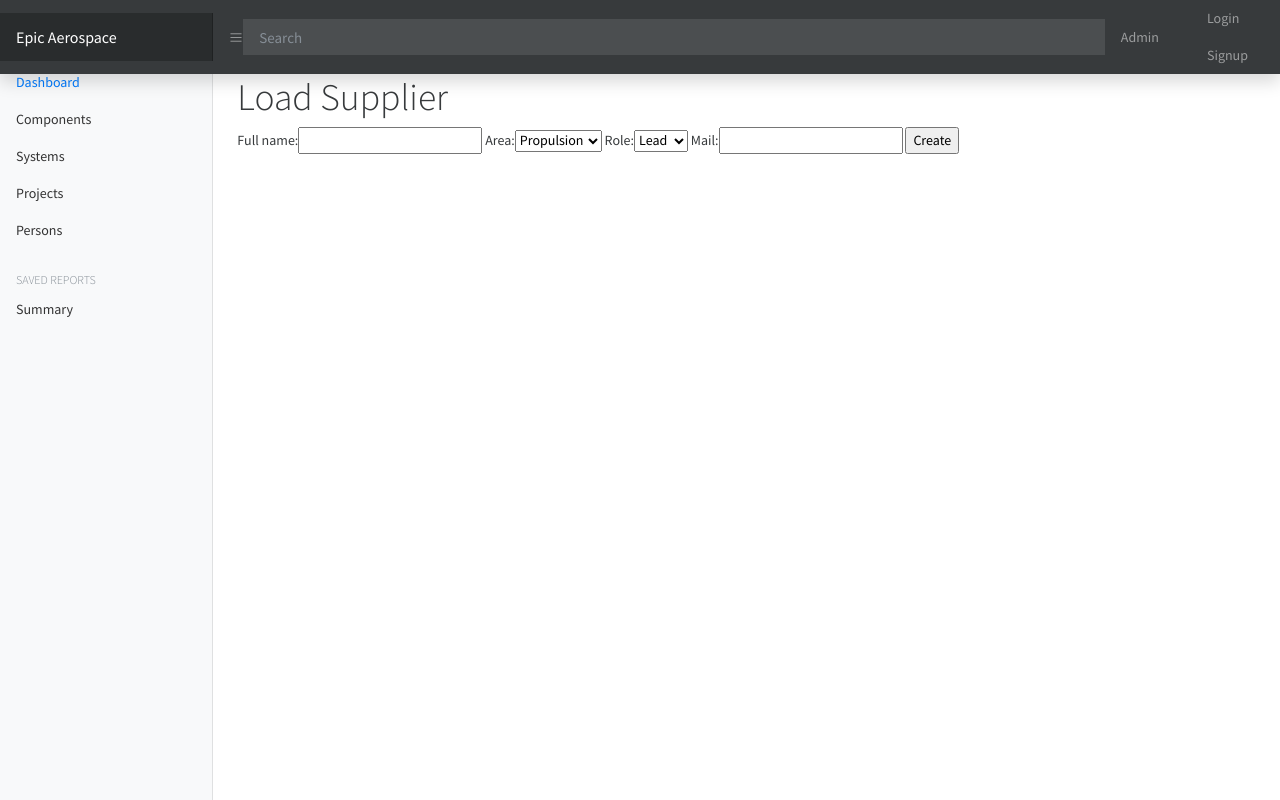
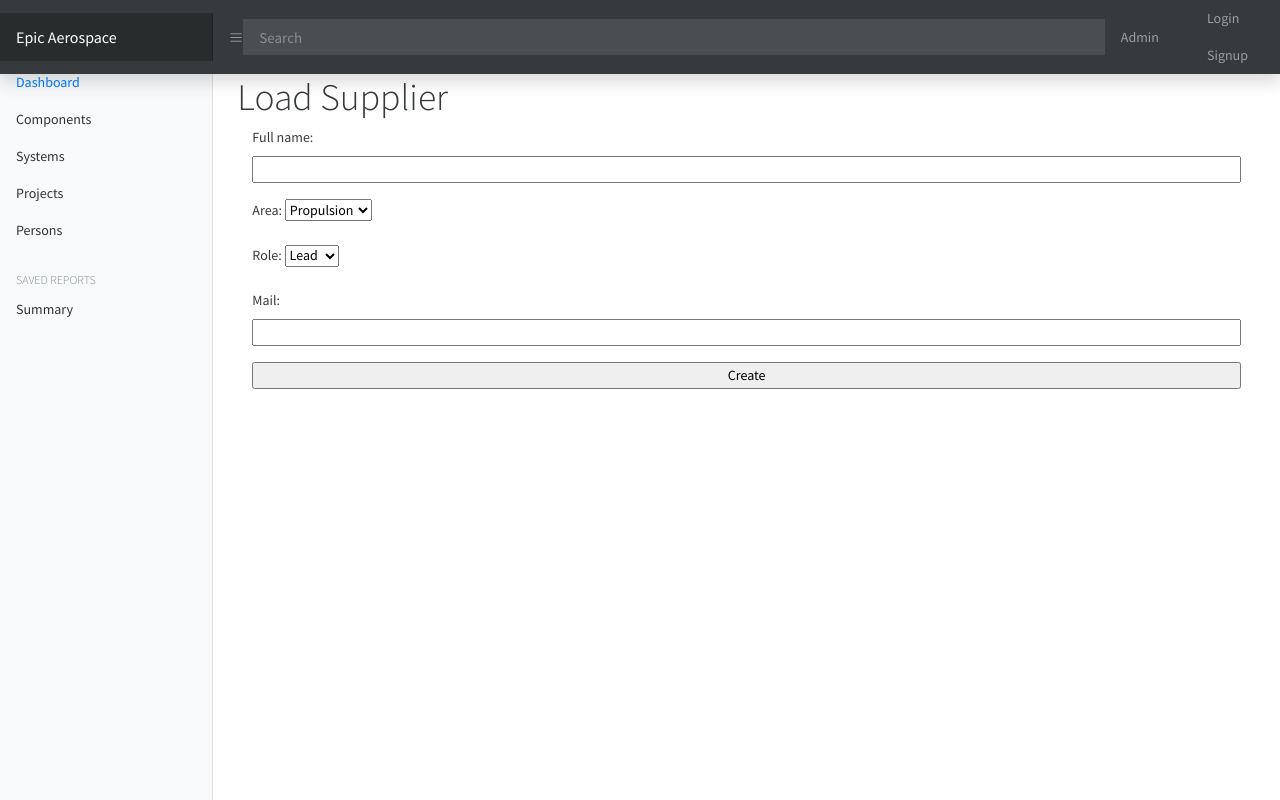
Before and after one commit to nicolaslupi/epic_project_management, a Django app: page /data_loader/load_supplier/ in a window 1280 px wide. Run offline with Django 3.2, Linux system fonts and the light colour scheme; some libraries are stand-ins or nearby versions.

```diff
--- a/data_loader/forms.py
+++ b/data_loader/forms.py
@@ -21,9 +21,11 @@ class DateTimeInput(forms.DateTimeInput):
     input_type = 'date'
 
 class CreateComponent(forms.ModelForm):
+    repeat = forms.IntegerField()
     class Meta:
         model = models.Component
         fields = '__all__'
+
         widgets = {
                 'd_next':DateTimeInput(),
                 'd_done':DateTimeInput(),
--- a/data_loader/templates/data_loader/load_person.html
+++ b/data_loader/templates/data_loader/load_person.html
@@ -2,10 +2,11 @@
 {% block content %}
 
 <h1>Load Person</h1>
+<div class="container">
 <form class="site-form" method="post">
     {% csrf_token %}
     {{form}}
     <input type="submit" value="Create">
 </form>
-
+</div>
 {%endblock%}
--- a/data_loader/templates/data_loader/load_project.html
+++ b/data_loader/templates/data_loader/load_project.html
@@ -3,12 +3,13 @@
 {% block content %}
 
 <h1>Load Project</h1>
-
+<div class="container">
 <form method="post" id="CreateProject" data-stages-url="{% url 'data_loader:ajax_load_stages' %}">
     {% csrf_token %}
     {{ form.as_p }}
     <input type="submit" value="Submit">
 </form>
+</div>
 
 <script src="https://code.jquery.com/jquery-3.3.1.min.js"></script>
 <script>
--- a/data_loader/templates/data_loader/load_supplier.html
+++ b/data_loader/templates/data_loader/load_supplier.html
@@ -1,11 +1,14 @@
 {% extends 'base.html'%}
 {% block content %}
 
+
 <h1>Load Supplier</h1>
+<div class="container">
 <form class="site-form" method="post">
     {% csrf_token %}
-    {{form}}
+    {{form.as_p}}
     <input type="submit" value="Create">
 </form>
+</div>
 
 {%endblock%}
--- a/data_loader/templates/data_loader/load_system.html
+++ b/data_loader/templates/data_loader/load_system.html
@@ -3,12 +3,13 @@
 {% block content %}
 
 <h1>Load System</h1>
-
+<div class="container">
 <form method="post" id="CreateSystem" data-stages-url="{% url 'data_loader:ajax_load_stages' %}">
     {% csrf_token %}
     {{ form.as_p }}
     <input type="submit" value="Submit">
 </form>
+</div>
 
 <script src="https://code.jquery.com/jquery-3.3.1.min.js"></script>
 <script>
--- a/data_loader/views.py
+++ b/data_loader/views.py
@@ -15,7 +15,11 @@ def load_component(request):
     if request.method == 'POST':
         form = forms.CreateComponent(request.POST)
         if form.is_valid():
-            form.save()
+            repeat = request.POST['repeat']
+            instance = form.save(commit=False)
+            for i in range(int(repeat)):
+                instance.pk = None
+                instance.save()
             return redirect('/')
     else:
         form = forms.CreateComponent()
--- a/static/css/main.css
+++ b/static/css/main.css
@@ -11,3 +11,13 @@
       font-size: 3.5rem;
     }
   }
+
+  .container {
+    width: fit-content();
+    clear: both;
+  }
+
+  .container input {
+    width: 100%;
+    clear: both;
+  }
```
Also changed, not shown: data_loader/templates/data_loader/load_component.html (+7 -6 lines).
